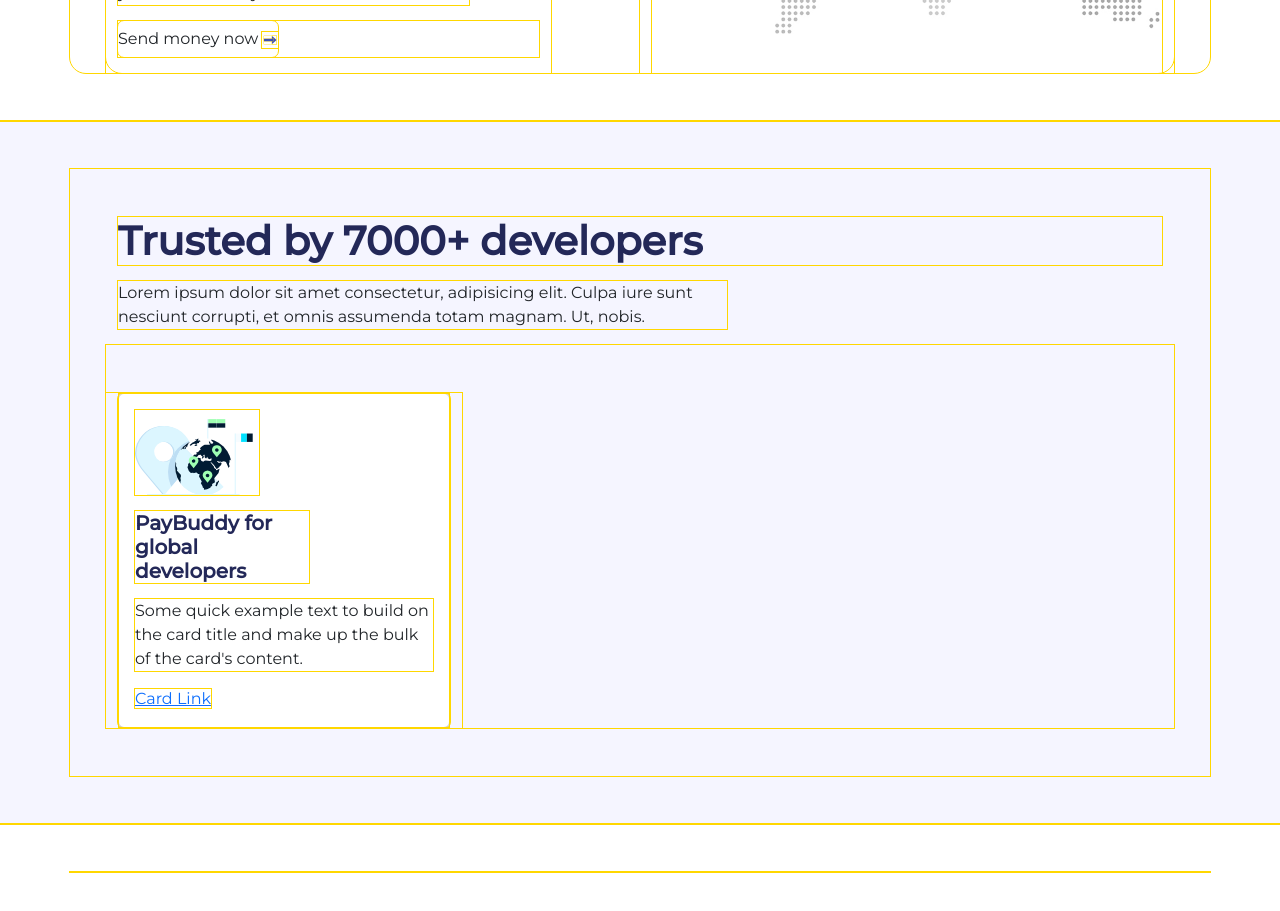
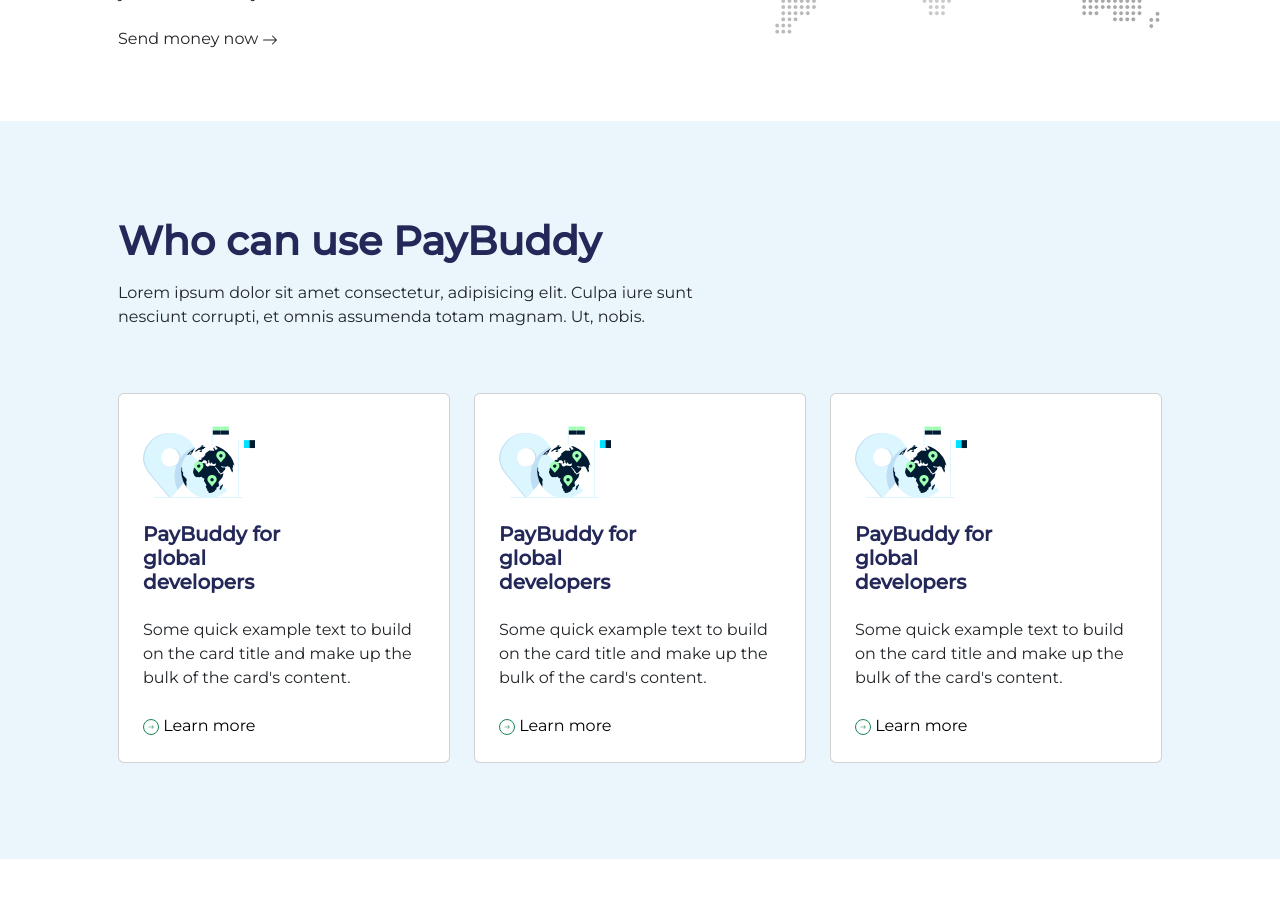
Before and after one commit to DanieAfriheart/PayBuddy, a React (Create React App) app: page / in a window 1280 px wide. Shown: the part 1500-2411 px from the top of the page. Built offline with nearby package versions, Linux system fonts and the light colour scheme.

Commit message:
added card section

```diff
--- a/src/Components/Home.js
+++ b/src/Components/Home.js
@@ -1,11 +1,12 @@
 import Container from 'react-bootstrap/Container';
 import Button from 'react-bootstrap/Button';
-import { FcRight } from "react-icons/fc";
 import Row from 'react-bootstrap/Row';
 import Col from 'react-bootstrap/Col';
 import Form from 'react-bootstrap/Form';
 import Card from 'react-bootstrap/Card';
-
+// Icon
+// import { FcRight } from "react-icons/fc";
+import { BsArrowRight } from "react-icons/bs";
 // images
 import Transfer from "../img/trans.svg";
 import entre from "../img/entrepreneur.svg"
@@ -72,7 +73,7 @@
                             <p className='my-3 col-md-10 '>Save a small percentage from your bank account every time you spend or earn money, from any bank account.</p>
                             <div className="d-flex">
                                 <Button variant="transparent" className='text-small px-0 border-0'>
-                                    Get started with PayBuddy <FcRight />
+                                    Get started with PayBuddy <BsArrowRight />
                                 </Button>
                             </div>
                         </Col>
@@ -93,7 +94,7 @@
                             {/* <Button>Create free account</Button> */}
                             <div className="d-flex">
                                 <Button variant="transparent" className='text-small px-0 border-0'>
-                                    Send money now <FcRight />
+                                    Send money now <BsArrowRight />
                                 </Button>
                             </div>
                         </Col>
@@ -106,25 +107,50 @@
 
             {/* Section 3 */}
 
-            <Container fluid className='py-5 section3' style={{ backgroundColor: '#F5F5FF' }}>
+            <Container fluid className='py-5 section3' style={{ backgroundColor: '#EAF6FC' }}>
                 <Container className='p-5'>
-                    <h1 className='fw-bold'>Trusted by 7000+ developers</h1>
+                    <h1 className='fw-bold'>Who can use PayBuddy</h1>
                     <p className='col-md-7 my-3'>Lorem ipsum dolor sit amet consectetur, adipisicing elit. Culpa iure sunt nesciunt corrupti, et omnis assumenda totam magnam. Ut, nobis.</p>
                     <Row className="justify-content-between pt-5">
                         <Col md={4}>
                             <Card style={{ width: '100%' }}>
-                                <Card.Body>
+                                <Card.Body className='p-4'>
                                     <img src={inter} alt="" className='img-fluid col-5' />
-                                    <Card.Title className='fw-bold col-md-7 my-3'>PayBuddy for <br /> global developers</Card.Title>
-                                    <Card.Text>
+                                    <Card.Title className='fw-bold col-md-7 my-4'>PayBuddy for <br /> global developers</Card.Title>
+                                    <Card.Text className='mb-4'>
                                         Some quick example text to build on the card title and make up the
                                         bulk of the card's content.
                                     </Card.Text>
-                                    <Card.Link href="#">Card Link</Card.Link>
+                                    <Card.Link href="#" style={{ textDecoration: 'none', color: 'black' }}><BsArrowRight className='border rounded-circle p-1 border-success text-success' /> Learn more</Card.Link>
                                 </Card.Body>
                             </Card>
                         </Col>
-
+                        <Col md={4}>
+                            <Card style={{ width: '100%' }}>
+                                <Card.Body className='p-4'>
+                                    <img src={inter} alt="" className='img-fluid col-5' />
+                                    <Card.Title className='fw-bold col-md-7 my-4'>PayBuddy for <br /> global developers</Card.Title>
+                                    <Card.Text className='mb-4'>
+                                        Some quick example text to build on the card title and make up the
+                                        bulk of the card's content.
+                                    </Card.Text>
+                                    <Card.Link href="#" style={{ textDecoration: 'none', color: 'black' }}><BsArrowRight className='border rounded-circle p-1 border-success text-success' /> Learn more</Card.Link>
+                                </Card.Body>
+                            </Card>
+                        </Col>
+                        <Col md={4}>
+                            <Card style={{ width: '100%' }}>
+                                <Card.Body className='p-4'>
+                                    <img src={inter} alt="" className='img-fluid col-5' />
+                                    <Card.Title className='fw-bold col-md-7 my-4'>PayBuddy for <br /> global developers</Card.Title>
+                                    <Card.Text className='mb-4'>
+                                        Some quick example text to build on the card title and make up the
+                                        bulk of the card's content.
+                                    </Card.Text>
+                                    <Card.Link href="#" style={{ textDecoration: 'none', color: 'black' }}><BsArrowRight className='border rounded-circle p-1 border-success text-success' /> Learn more</Card.Link>
+                                </Card.Body>
+                            </Card>
+                        </Col>
                     </Row>
                 </Container>
             </Container>
--- a/src/index.css
+++ b/src/index.css
@@ -4,7 +4,7 @@
   margin: 0;
   padding: 0;
   font-family: 'Montserrat', sans-serif;
-  outline: 1px solid gold;
+  /* outline: 1px solid gold; */
 }
 
 .logoIcon {
```
